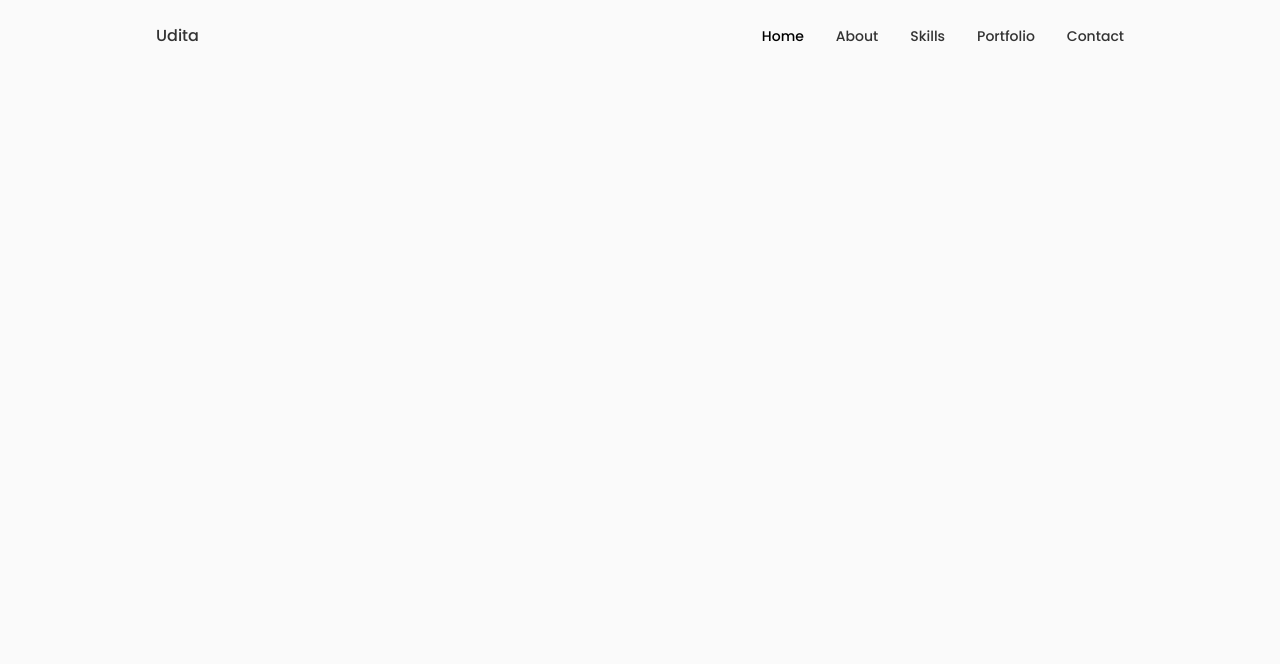
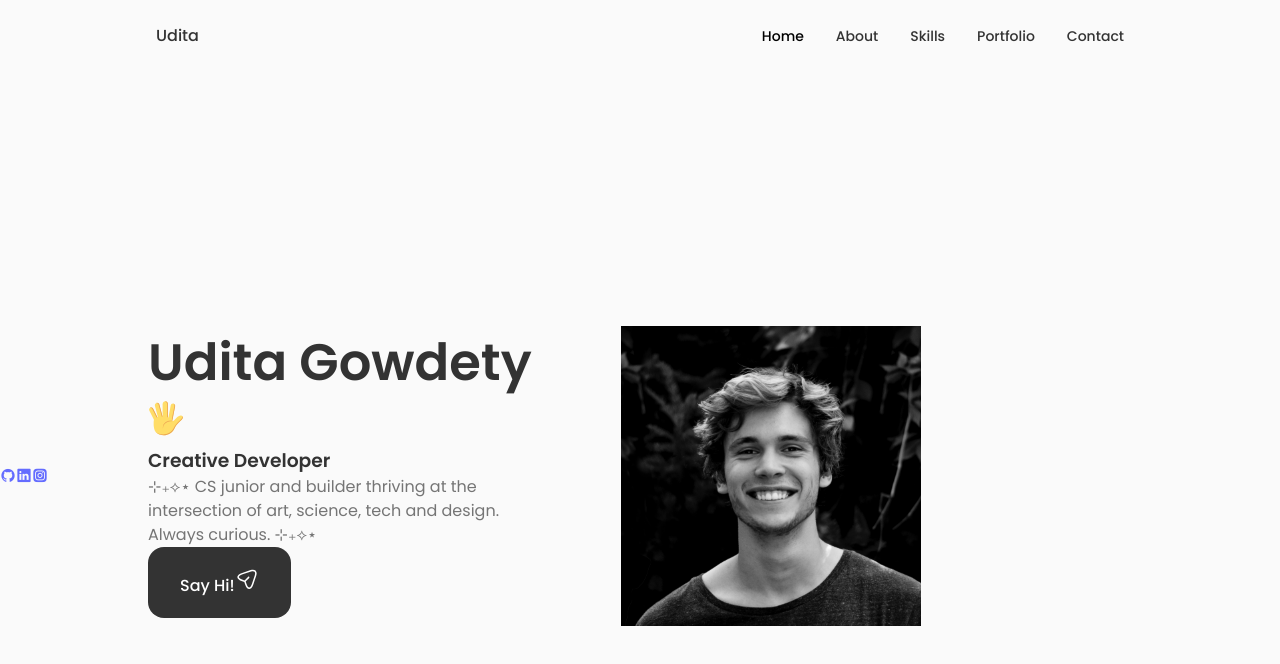
Before and after one commit to uditagowdety/react-portfolio, a React (Vite) app: page / in a window 1280 px wide. Shown: the top 664 px of the page. Built offline with nearby package versions, Linux system fonts and the light colour scheme.

Commit message:
setting up home page

```diff
--- a/src/App.jsx
+++ b/src/App.jsx
@@ -1,12 +1,17 @@
 import React from "react";
 import "./App.css";
 import Header from "./components/Header/Header";
+import Home from "./components/home/Home";
 
 function App() {
 
   return (
     <>
       <Header />
+
+      <main className="main">
+        <Home />
+      </main>
     </>
   )
 }
--- /dev/null
+++ b/src/components/home/Data.jsx
@@ -0,0 +1,84 @@
+import React from 'react';
+
+const Data = () => {
+  return (
+    <div className="home-data">
+        <h1 className="home-title">Udita Gowdety
+            <svg
+                  width="36"
+                  height="36"
+                  viewBox="0 0 48 48"
+                  fill="none"
+                  xmlns="http://www.w3.org/2000/svg"
+                  class="home__hand"
+                >
+                  <path
+                    d="M25.4995 32.0305L31.3495 33.1555L36.1495 8.48051C36.4495 6.83051 35.3995 5.18051 33.8245 4.88051C32.1745 4.58051 30.5995 5.70551 30.2995 7.35551L25.4995 32.0305Z"
+                    fill="#FFDD67"
+                  ></path>
+                  <path
+                    d="M33.8996 4.88018C33.6746 4.80518 33.5246 4.80518 33.2996 4.80518C34.6496 5.33018 35.3996 6.75518 35.0996 8.25518L30.2996 32.9302L31.3496 33.1552L36.1496 8.48018C36.5246 6.75518 35.4746 5.18018 33.8996 4.88018Z"
+                    fill="#EBA352"
+                  ></path>
+                  <path
+                    d="M19.4995 32.7802H26.5495V5.55518C26.5495 3.53018 24.9745 1.80518 23.0245 1.80518C21.1495 1.80518 19.4995 3.45518 19.4995 5.55518V32.7802Z"
+                    fill="#FFDD67"
+                  ></path>
+                  <path
+                    d="M23.0995 1.80518C22.9495 1.80518 22.7245 1.80518 22.5745 1.88018C24.2995 2.18018 25.5745 3.68018 25.5745 5.55518V32.8552H26.6245V5.55518C26.6245 3.45518 25.0495 1.80518 23.0995 1.80518Z"
+                    fill="#EBA352"
+                  ></path>
+                  <path
+                    d="M15.7495 32.7054L21.7495 31.1304L15.2245 6.30541C14.7745 4.58041 13.0495 3.53041 11.3995 3.90541C9.74948 4.35541 8.77448 6.08041 9.22448 7.80541L15.7495 32.7054Z"
+                    fill="#FFDD67"
+                  ></path>
+                  <path
+                    d="M11.3995 3.90541L10.9495 4.13041C12.4495 4.05541 13.7995 5.03041 14.2495 6.60541L20.7745 31.4304L21.8245 31.1304L15.2245 6.30541C14.7745 4.58041 13.0495 3.53041 11.3995 3.90541Z"
+                    fill="#EBA352"
+                  ></path>
+                  <path
+                    d="M2.99937 10.355C1.57437 11.03 1.12437 12.83 1.87437 14.33L11.7744 34.055L16.7994 31.505L6.89937 11.78C6.14937 10.28 4.42437 9.68 2.99937 10.355Z"
+                    fill="#FFDD67"
+                  ></path>
+                  <path
+                    d="M2.99956 10.355C2.84956 10.43 2.69956 10.505 2.54956 10.655C3.82456 10.28 5.24956 10.955 5.92456 12.305L15.8246 32.03L16.7996 31.58L6.89956 11.78C6.14956 10.28 4.42456 9.68 2.99956 10.355Z"
+                    fill="#EBA352"
+                  ></path>
+                  <path
+                    d="M46.2744 22.2801C45.0744 19.9551 41.3244 20.1051 37.4994 24.3051C34.7994 27.2301 34.2744 28.2051 31.5744 28.1301V25.0551C31.5744 25.0551 25.7994 20.7801 14.3244 22.7301C14.3244 22.7301 7.79945 23.6301 7.79945 27.0801C7.79945 27.0801 6.67445 35.4051 8.99945 40.6551C12.4494 48.4551 30.1494 50.4801 35.6994 37.2051C36.8244 34.5801 39.0744 32.6301 41.0994 30.1551C43.4244 27.1551 47.5494 24.7551 46.2744 22.2801Z"
+                    fill="#FFDD67"
+                  ></path>
+                  <path
+                    d="M46.2745 22.28C46.0495 21.83 45.7495 21.53 45.3745 21.23C45.4495 21.305 45.5245 21.38 45.5245 21.53C46.7995 24.08 42.6745 26.405 40.1995 29.405C38.1745 31.88 35.9245 33.83 34.7995 36.455C29.9995 47.93 16.0495 47.93 10.1995 42.68C15.5245 48.68 30.5245 49.28 35.5495 37.205C36.6745 34.58 38.9245 32.63 40.9495 30.155C43.4245 27.155 47.5495 24.755 46.2745 22.28ZM32.3245 28.13C27.4495 26.33 18.7495 29.63 19.9495 38.405C19.9495 30.23 27.3745 28.205 31.4245 28.205C32.0245 28.13 32.3245 28.13 32.3245 28.13Z"
+                    fill="#EBA352"
+                ></path>
+            </svg>
+        </h1>
+
+        <h3 className="home-subtitle">Creative Developer</h3>
+        <p className="home-description">⊹₊⟡⋆ CS junior and builder thriving at the intersection of art, science, tech and design. Always curious. ⊹₊⟡⋆</p>
+        <a href="#contact" className="button button--flex">
+            Say Hi!
+            <svg
+                  class="button__icon"
+                  xmlns="http://www.w3.org/2000/svg"
+                  width="24"
+                  height="24"
+                  viewBox="0 0 24 24"
+                  fill="none"
+                >
+                <path
+                    d="M14.2199 21.9352C13.0399 21.9352 11.3699 21.1052 10.0499 17.1352L9.32988 14.9752L7.16988 14.2552C3.20988 12.9352 2.37988 11.2652 2.37988 10.0852C2.37988 8.91525 3.20988 7.23525 7.16988 5.90525L15.6599 3.07525C17.7799 2.36525 19.5499 2.57525 20.6399 3.65525C21.7299 4.73525 21.9399 6.51525 21.2299 8.63525L18.3999 17.1252C17.0699 21.1052 15.3999 21.9352 14.2199 21.9352ZM7.63988 7.33525C4.85988 8.26525 3.86988 9.36525 3.86988 10.0852C3.86988 10.8052 4.85988 11.9052 7.63988 12.8252L10.1599 13.6652C10.3799 13.7352 10.5599 13.9152 10.6299 14.1352L11.4699 16.6552C12.3899 19.4352 13.4999 20.4252 14.2199 20.4252C14.9399 20.4252 16.0399 19.4352 16.9699 16.6552L19.7999 8.16525C20.3099 6.62525 20.2199 5.36525 19.5699 4.71525C18.9199 4.06525 17.6599 3.98525 16.1299 4.49525L7.63988 7.33525Z"
+                    fill="var(--container-color)"
+                  ></path>
+                  <path
+                    d="M10.11 14.7052C9.92005 14.7052 9.73005 14.6352 9.58005 14.4852C9.29005 14.1952 9.29005 13.7152 9.58005 13.4252L13.16 9.83518C13.45 9.54518 13.93 9.54518 14.22 9.83518C14.51 10.1252 14.51 10.6052 14.22 10.8952L10.64 14.4852C10.5 14.6352 10.3 14.7052 10.11 14.7052Z"
+                    fill="var(--container-color)"
+                ></path>
+            </svg>
+        </a>
+    </div>
+  )
+}
+
+export default Data
--- /dev/null
+++ b/src/components/home/Home.jsx
@@ -0,0 +1,22 @@
+import React from 'react';
+import "./home.css";
+import Social from './Social';
+import Data from './Data';
+
+const Home = () => {
+  return (
+    <section className="home section" id="home">
+        <div className="home-container container grid">
+            <div className="home-content grid">
+                <Social />
+
+                <div className="home-img"></div>
+
+                <Data />
+            </div>
+        </div>
+    </section>
+  )
+}
+
+export default Home
--- /dev/null
+++ b/src/components/home/Social.jsx
@@ -0,0 +1,21 @@
+import React from 'react'
+
+const Social = () => {
+  return (
+    <div className="home-social">
+        <a href="https://github.com/uditagowdety" className="home-social-icon" target='_blank'>
+            <i class="uil uil-github"></i>
+        </a>
+
+        <a href="https://www.linkedin.com/in/uditagowdety/" className="home-social-icon" target='_blank'>
+            <i class="uil uil-linkedin"></i>
+        </a>
+
+        <a href="https://www.instagram.com/mixed.monet/" className="home-social-icon" target='_blank'>
+            <i class="uil uil-instagram-alt"></i>
+        </a>
+    </div>
+  )
+}
+
+export default Social
--- /dev/null
+++ b/src/components/home/home.css
@@ -0,0 +1,18 @@
+.home-content{
+    grid-template-columns: 116px repeat(2,1fr);
+    padding-top: 5.5rem;
+    column-gap: 2rem;
+    align-items: center;
+}
+
+.home-img{
+    background: url(../../assets//profile.jpg);
+    background-repeat: no-repeat;
+    background-position: center;
+    background-size: cover;
+    box-shadow: inset 0 0 0 9px rgb(255,255,255/30%);
+    order: 1;
+    justify-self: center;
+    width: 300px;
+    height: 300px;
+}
```
